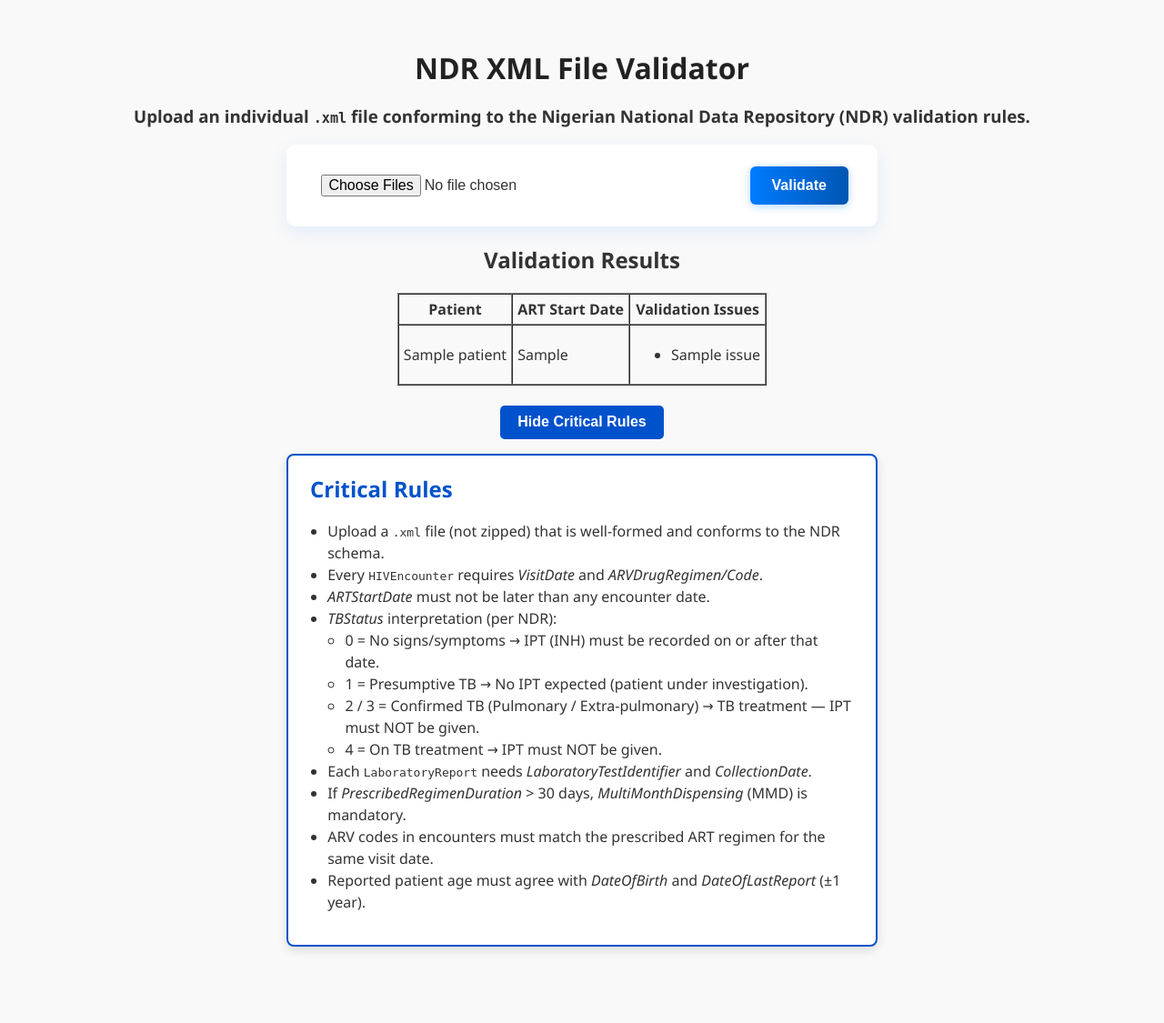
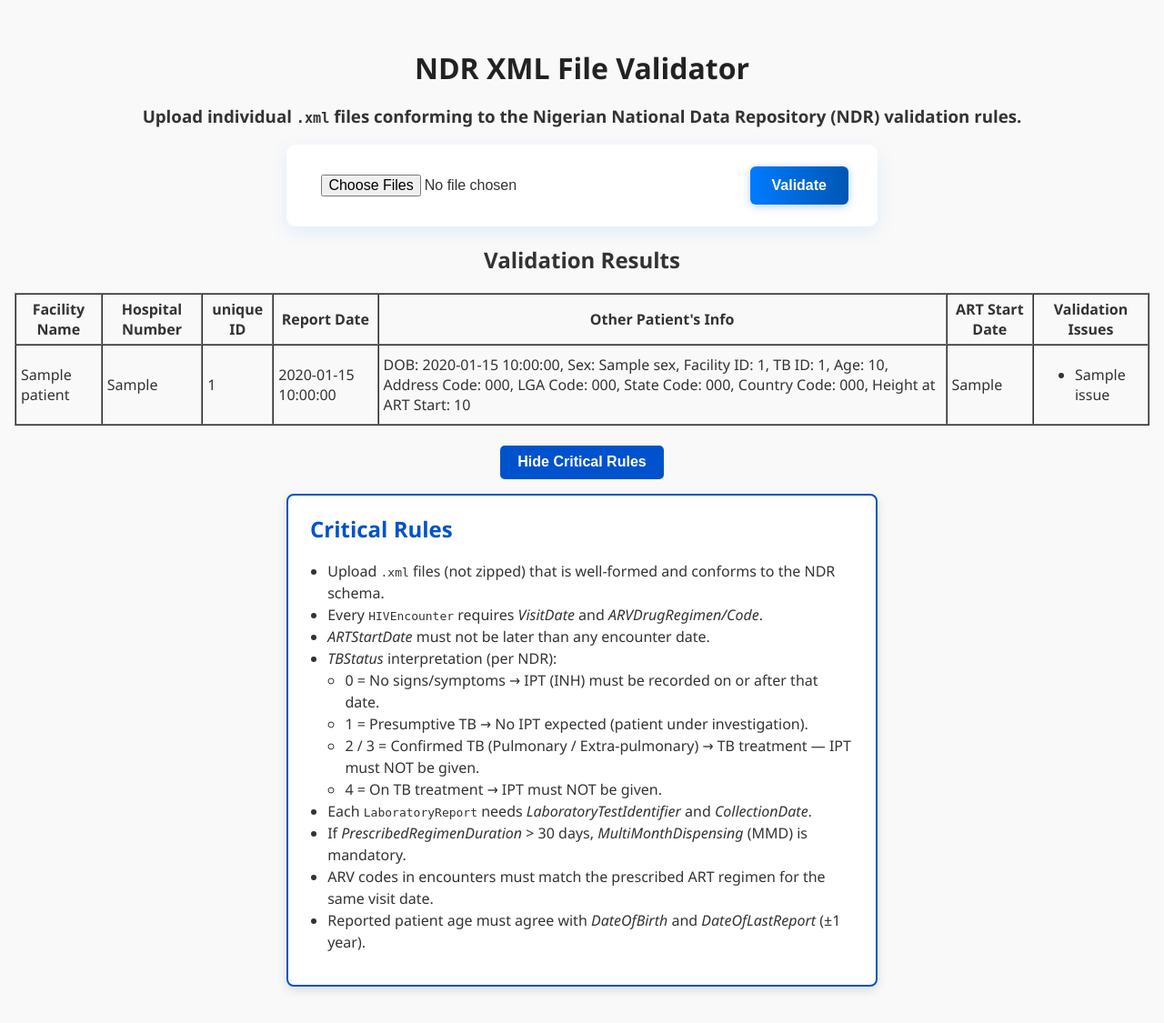
Before and after one commit to Netocodez/NDR-Validation-2, a Flask app: template templates/index.html in a window 1280 px wide. Shown: the top 1125 px of the page at 91% size. Before the commit the page ends 1046 px from the top, so only its background shows below. Run offline with Flask 3, Linux system fonts and the light colour scheme; the template is opened without the code that fills it: most values are stand-ins (such as "Sample title", 1, 10 or a date in 2020).

Commit message:
patientidcode validationed and claned the table

```diff
--- a/templates/index.html
+++ b/templates/index.html
@@ -182,7 +182,7 @@
 
 <header>
   <h1>NDR XML File Validator</h1>
-  <h3>Upload an individual <code>.xml</code> file conforming to the Nigerian National Data Repository (NDR) validation rules.<h3>
+  <h3>Upload individual <code>.xml</code> files conforming to the Nigerian National Data Repository (NDR) validation rules.<h3>
 </header>
 
 <form method="post" enctype="multipart/form-data" novalidate>
@@ -195,7 +195,11 @@
     <table border="1" cellpadding="5" cellspacing="0">
         <thead>
             <tr>
-                <th>Patient</th>
+                <th>Facility Name</th>
+                <th>Hospital Number</th>
+                <th>unique ID</th>
+                <th>Report Date</th>
+                <th>Other Patient's Info</th>
                 <th>ART Start Date</th>
                 <th>Validation Issues</th>
             </tr>
@@ -203,7 +207,23 @@
         <tbody>
             {% for result in results %}
                 <tr>
-                    <td>{{ result.patient }}</td>
+                    <td>{{ result.patient.facility_name or "[MISSING]" }}</td>
+                    <td>{{ result.patient.hn or "[MISSING]" }}</td>
+                    <td>{{ result.patient.id or "[MISSING]" }}</td>
+                    <td>{{ result.patient.report_date or "[MISSING]" }}</td>
+                    <td>
+                      DOB: {{ result.patient.dob or "[MISSING]" }},
+                      Sex: {{ result.patient.sex or "[MISSING]" }},
+                      Facility ID: {{ result.patient.facility_id or "[MISSING]" }},
+                      TB ID: {{ result.patient.tb_id or "[MISSING]" }},
+                      Age: {{ result.patient.age or "[MISSING]" }},
+                      Address Code: {{ result.patient.addresscode or "[MISSING]" }},
+                      LGA Code: {{ result.patient.lgacode or "[MISSING]" }},
+                      State Code: {{ result.patient.statecode or "[MISSING]" }},
+                      Country Code: {{ result.patient.countrycode or "[MISSING]" }},
+                      Height at ART Start: {{ result.patient.height_at_art_start or "[MISSING]" }}
+                    </td>
+
                     <td>{{ result.art_start }}</td>
                     <td>
                         {% if result.issues %}
@@ -230,7 +250,7 @@
 <section id="critical-rules" aria-live="polite" role="region" aria-label="Critical Validation Rules">
   <h2>Critical Rules</h2>
   <ul>
-    <li>Upload a <code>.xml</code> file (not zipped) that is well-formed and conforms to the NDR schema.</li>
+    <li>Upload <code>.xml</code> files (not zipped) that is well-formed and conforms to the NDR schema.</li>
     <li>Every <code>HIVEncounter</code> requires <em>VisitDate</em> and <em>ARVDrugRegimen/Code</em>.</li>
     <li><em>ARTStartDate</em> must not be later than any encounter date.</li>
     <li>
```
Also changed, not shown: ndr_extractor.py (+30 -1 lines), ndr_validator.py (+30 -0 lines).
